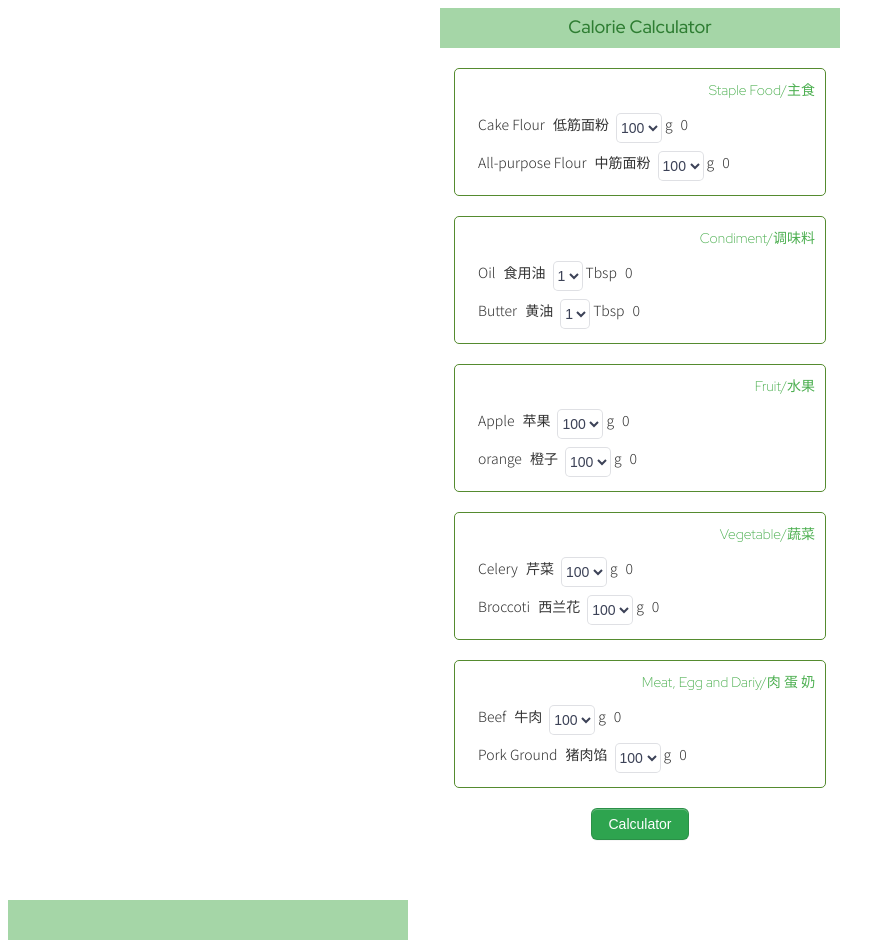
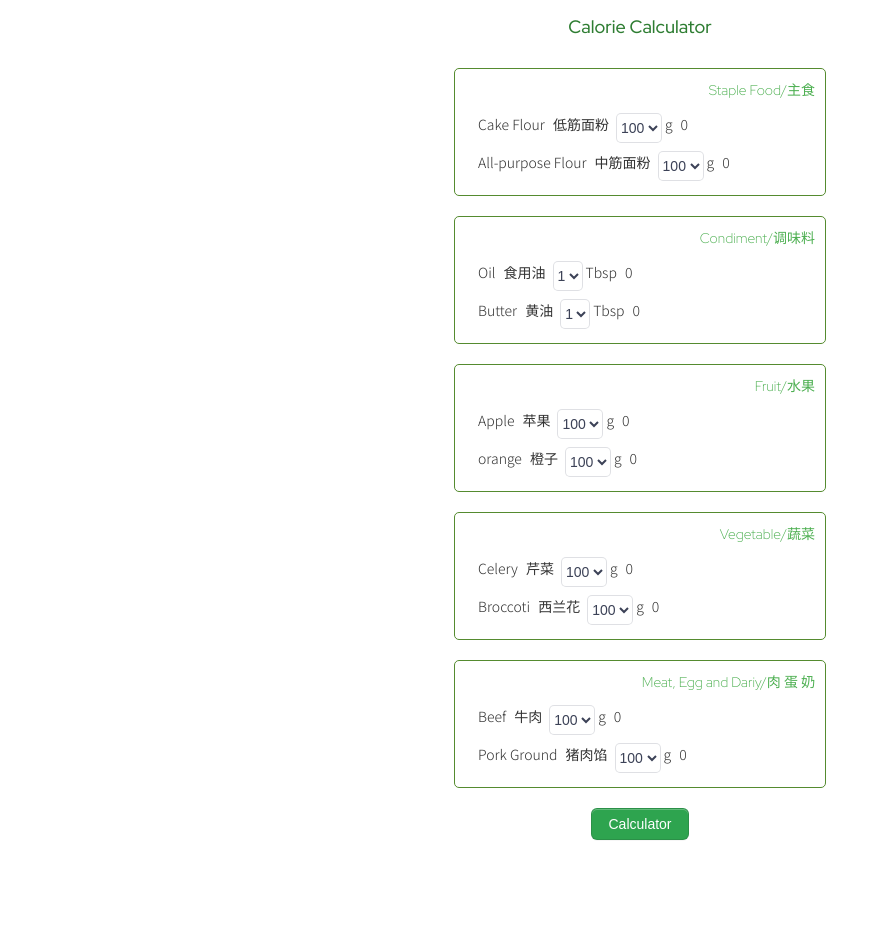
Before and after one commit to Altonsong/calorie-calculator, a plain HTML site: page index.html in a window 1280 px wide. Shown: the whole page, without its empty margins (0-895 px from the left). Drawn offline with Linux system fonts and the light colour scheme.

Commit message:
Update style.css

```diff
--- a/style.css
+++ b/style.css
@@ -31,7 +31,6 @@ h2 {
   margin: auto;
   width: 400px;
   height: 40px;
-  background-color: #A5D6A7;
 }
 
 
@@ -148,5 +147,4 @@ button {
     margin-top: 30px;
     height: 40px;
     width: 400px;
-    background-color: #A5D6A7;
   }
```
